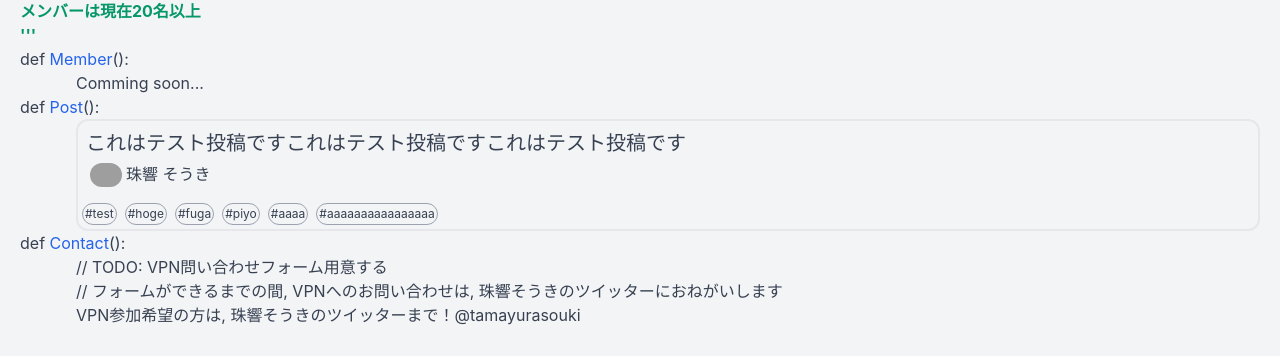
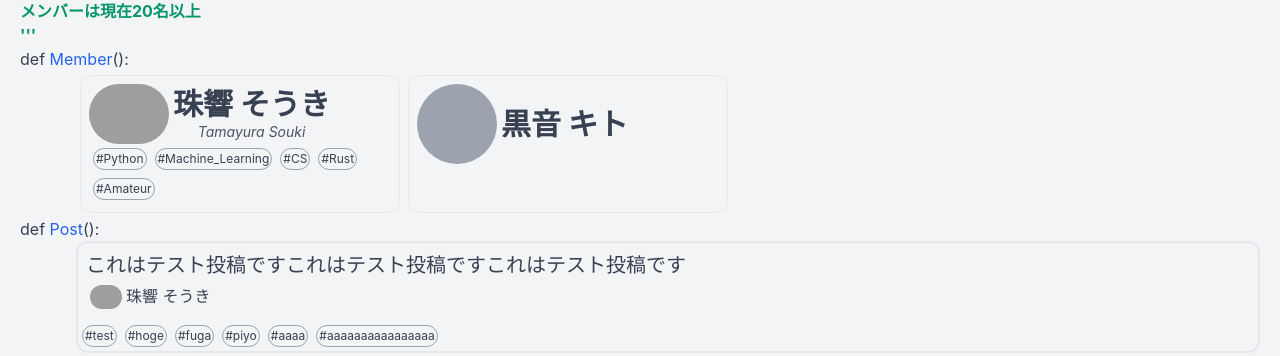
Before and after one commit to VirtualProgrammersNetwork/vpn-website, a Next.js app: page / in a window 1280 px wide. Shown: the part 374-730 px from the top of the page. Built offline with nearby package versions, Linux system fonts and the light colour scheme; grey boxes are pictures that could not be loaded; what @tailwindcss/typography, tailwindcss-neumorphism would draw is missing.

Commit message:
feat: メンバー一覧実装

```diff
--- a/src/components/author.tsx
+++ b/src/components/author.tsx
@@ -1,3 +1,4 @@
+import Link from 'next/link';
 // eslint-disable-next-line sort-imports
 import Author from '../types/author';
 import Icon from './icon';
@@ -7,7 +8,7 @@ type Props = {
 };
 
 // 名前+アイコンのやつ
-const AuthorElement = ({ author }: Props): JSX.Element => {
+const UnlinkedAuthorElement = ({ author }: Props): JSX.Element => {
   const icon = <Icon iconPath={author.iconPath} size="32" />;
   return (
     <div className="min-w-max flex flex-row">
@@ -17,4 +18,16 @@ const AuthorElement = ({ author }: Props): JSX.Element => {
   );
 };
 
+const AuthorElement = ({ author }: Props): JSX.Element => {
+  return author.homepageUrl ? (
+    <Link href={author.homepageUrl} passHref>
+      <div className="max-w-min hover:underline">
+        <UnlinkedAuthorElement author={author} />
+      </div>
+    </Link>
+  ) : (
+    <UnlinkedAuthorElement author={author} />
+  );
+};
+
 export default AuthorElement;
--- a/src/components/index/member.tsx
+++ b/src/components/index/member.tsx
@@ -1,9 +1,50 @@
+import Link from 'next/link';
+import { fetchAllAuthorData } from '../../lib/data-utils';
+// eslint-disable-next-line sort-imports
+import Author from '../../types/author';
+import Icon from '../icon';
 import Section from './section';
+import Tags from '../tags';
+
+const MemberCard = ({ author }: { author: Author }): JSX.Element => {
+  let memnberCard = (
+    <div className="w-80 min-w-min m-1 p-2 border rounded-xl">
+      <div className="flex flex-wrap">
+        <Icon iconPath={author.iconPath} size="80" />
+        <div className="flex flex-col justify-center ml-1">
+          <div className="text-3xl font-bold min-w-max text-center">
+            {author.name}
+          </div>
+          <div className="text-sm text-gray-600 text-center">
+            <i>{author.alphabetName}</i>
+          </div>
+        </div>
+      </div>
+      {author.favs && <Tags tags={author.favs} />}
+    </div>
+  );
+  if (author.homepageUrl) {
+    memnberCard = (
+      <Link href={author.homepageUrl} passHref>
+        <div className="cursor-pointer contents">{memnberCard}</div>
+      </Link>
+    );
+  }
+  return memnberCard;
+};
 
 // VPNのメンバー一覧
-const Member = (): JSX.Element => (
-  // eslint-disable-next-line react/no-children-prop
-  <Section title="Member" children={undefined} />
-);
+const Member = (): JSX.Element => {
+  const memberCards = fetchAllAuthorData().map((v) => (
+    <MemberCard key={v.name} author={v} />
+  ));
+  return (
+    <Section title="Member">
+      <div className="flex flex-wrap justify-start overflow-x-hidden overflow-y-auto max-h-64">
+        {memberCards}
+      </div>
+    </Section>
+  );
+};
 
 export default Member;
--- a/src/components/tags.tsx
+++ b/src/components/tags.tsx
@@ -1,3 +1,4 @@
+// TODO: 空白を入れると勝手に改行されるのうざい
 const TagIcon = ({ tag }: { tag: string }): JSX.Element => (
   <div className="text-xs rounded-full border border-gray-400 p-0.5 m-1 max-w-min max-h-min">
     #{tag}
@@ -6,7 +7,7 @@ const TagIcon = ({ tag }: { tag: string }): JSX.Element => (
 
 const Tags = ({ tags }: { tags: string[] }): JSX.Element => {
   return (
-    <div className="flex flex-row overflow-hidden">
+    <div className="flex flex-wrap">
       {tags.map((tag) => (
         <TagIcon key={tag} tag={tag} />
       ))}
--- a/src/data/member-data.yaml
+++ b/src/data/member-data.yaml
@@ -1,3 +1,13 @@
 tamayurasouki:
   name: "珠響 そうき"
+  alphabetName: "Tamayura Souki"
   iconPath: "/author-icons/tamayurasouki.png"
+  favs:
+    - "Python"
+    - "Machine_Learning"
+    - "CS"
+    - "Rust"
+    - "Amateur"
+  homepageUrl: "https://twitter.com/tamayurasouki"
+kuronekito:
+  name: "黒音 キト"
--- a/src/lib/data-utils.ts
+++ b/src/lib/data-utils.ts
@@ -4,7 +4,10 @@ import memberData from './member-data';
 export const fetchAuthorData = (authorId: string): Author => {
   let authorData: Author = {
     name: authorId,
+    alphabetName: undefined,
     iconPath: undefined,
+    homepageUrl: undefined,
+    favs: undefined,
   };
   if (!memberData[authorId]) return authorData;
   authorData = memberData[authorId];
--- a/src/types/author.ts
+++ b/src/types/author.ts
@@ -1,6 +1,9 @@
 type Author = {
   name: string;
+  alphabetName: string | undefined;
   iconPath: string | undefined;
+  homepageUrl: string | undefined;
+  favs: string[] | undefined;
 };
 
 export default Author;
```
